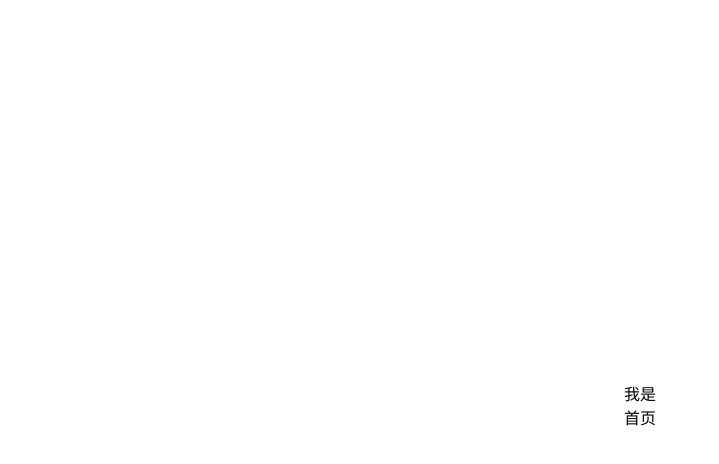
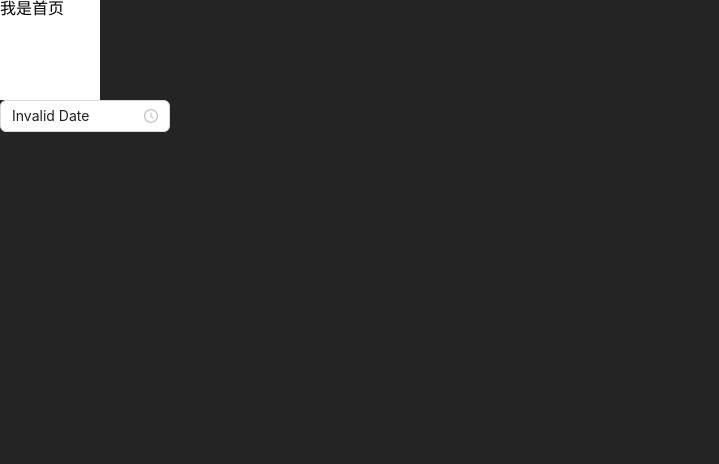
Before and after one commit to wutiaowu5t5/CompleteVueProject, a Vue app: page / in a window 1280 px wide. Shown: the top 464 px of the page, without its empty margins (0-719 px from the left). Built offline with nearby package versions, Linux system fonts and the light colour scheme.

Commit message:
chore: add the ant-design-vue Library and set up the internationalization language

```diff
--- a/src/App.vue
+++ b/src/App.vue
@@ -16,4 +16,6 @@ dayjs.locale('zh-cn')
 const localeRef = ref(zhCN)
 </script>
 
-<style scoped></style>
+<style lang="less">
+@import '@assets/styles/common.less';
+</style>
--- /dev/null
+++ b/src/assets/styles/common.less
@@ -0,0 +1,4 @@
+body {
+  color: rgba(255, 255, 255, 0.87);
+  background-color: #242424;
+}
--- a/src/main.js
+++ b/src/main.js
@@ -1,7 +1,6 @@
 // 初始化导入vue
 // example initialize the imported vue
 import { createApp } from 'vue'
-import './style.css'
 import App from './App.vue'
 const VueController = createApp(App)
 
--- a/src/views/homePage/Home-Page.vue
+++ b/src/views/homePage/Home-Page.vue
@@ -3,9 +3,16 @@
  * @Author: 5t5
  * @Time: 2024/12/30 16:48
 -->
-<template><div class="card">我是首页</div></template>
+<template>
+  <div class="card">我是首页</div>
+
+  <a-time-picker v-model:value="value" format="HH:mm" />
+</template>
 
 <script setup>
+import { ref } from 'vue'
+import dayjs from 'dayjs'
+const value = ref(dayjs('12:08', 'HH:mm'))
 // Composition API
 // Store
 // Service Apis
```
